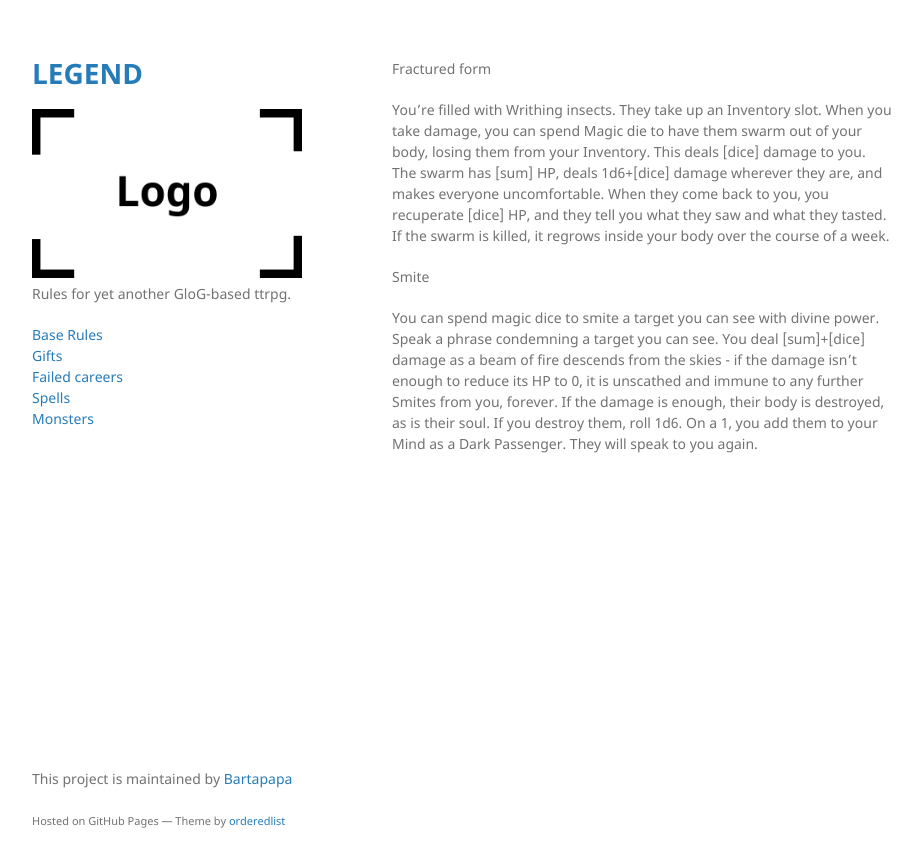
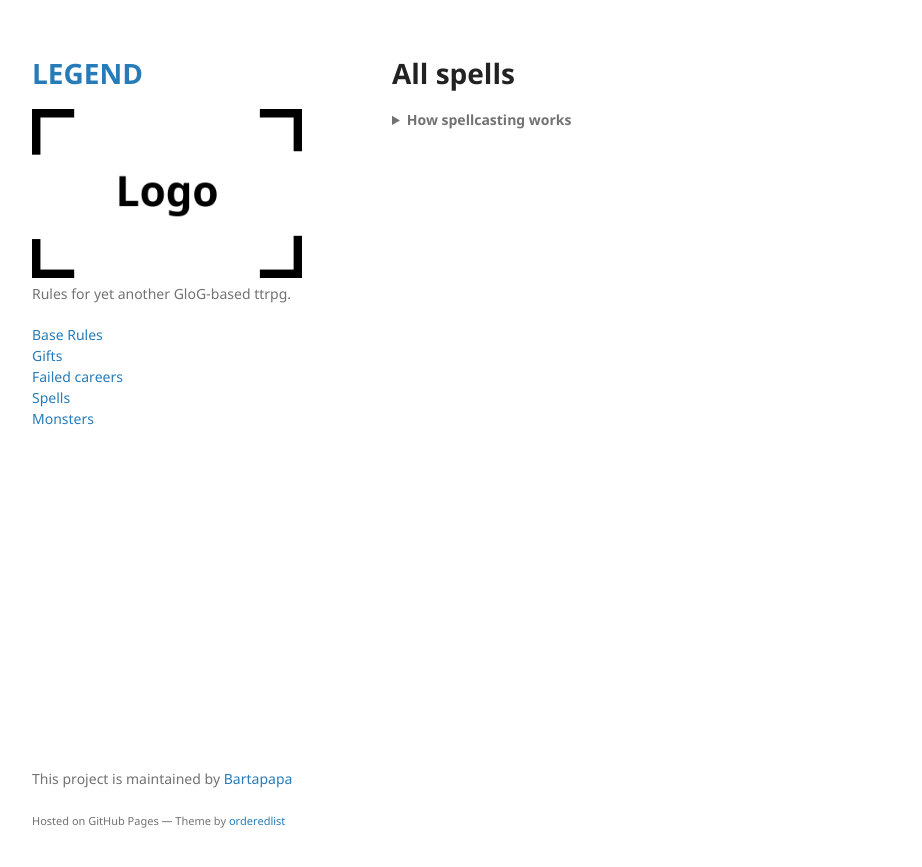
Before and after one commit to Bartapapa/legend, a Jekyll site: the page built from docs/pages/spells.md, in a window 1280 px wide. Shown: the top 867 px of the page, without its empty margins (178-1100 px from the left). Built offline with Jekyll 4.4.1, drawn with Linux system fonts in a browser that asks for light colours; our own code applies the rules of GitHub Pages for plain Markdown files.

Commit message:
Update spells.md

```diff
--- a/docs/pages/spells.md
+++ b/docs/pages/spells.md
@@ -1,7 +1,34 @@
-Fractured form
+---
+layout: post
+title: All spells
+permalink: /spells/
+---
 
-You're filled with Writhing insects. They take up an Inventory slot. When you take damage, you can spend Magic die to have them swarm out of your body, losing them from your Inventory. This deals [dice] damage to you. The swarm has [sum] HP, deals 1d6+[dice] damage wherever they are, and makes everyone uncomfortable. When they come back to you, you recuperate [dice] HP, and they tell you what they saw and what they tasted. If the swarm is killed, it regrows inside your body over the course of a week.
+<details markdown="1">
+<summary><b>How spellcasting works</b></summary>
+Some people can cast spells. They have <b>Magic Dice</b> (or <b>MD</b>) that they use to do so. For every <b>Magical</b>b> object the character has in their Inventory or Mind, they gain 1 Magic Dice, which is a d6. Some Gifts can also give Magic Dice.
 
-Smite
+<u><b>Casting a spell:</b></u> Whenever you cast a spell, you decide how many MD to invest in it, up to your maximum number of MD or 4, whichever is lower. The effects of the spell depend on the number of [dice] invested, as well as the [sum] of all results.
 
-You can spend magic dice to smite a target you can see with divine power. Speak a phrase condemning a target you can see. You deal [sum]+[dice] damage as a beam of fire descends from the skies - if the damage isn't enough to reduce its HP to 0, it is unscathed and immune to any further Smites from you, forever. If the damage is enough, their body is destroyed, as is their soul. If you destroy them, roll 1d6. On a 1, you add them to your Mind as a Dark Passenger. They will speak to you again.
+If an MD rolls a 6, you lose it, and can't use it anymire. Generally, classes recuperate lost MD after a good rest, although some of them don't.
+
+Every time you roll doubles (the same result on 2 different dice), there's a <b>Mishap</b>.
+
+<u><b>Mishaps:</b></u> These happen when you roll doubles when casting a spell. In this case, <b>something bad happens</b>, as determined by the GM. The effects of the mishap depend on the spell cast. Triples or quadruples are even worse. Mishaps can be something like making whatever it's supposed to fix worse, or fixing it in some unwanted way, or being cast on someone else, or fizzling, or damaging the caster, or...
+
+</details>
+
+{% capture posts %}
+  {% for post in site.tags.spell %}
+    |{{ post.title }}#{{ post.url }}
+  {% endfor %}
+{% endcapture %}
+{% assign sortedposts = posts | split: '|' | sort %}
+<ol>
+{% for post in sortedposts %}
+{% assign postitems = post | split: '#' %}
+{% unless forloop.first %}
+  <li> <a href="{{ postitems[1] }}"> {{ postitems[0] }}</a></li>
+{% endunless %}
+{% endfor %}
+</ol>
```
